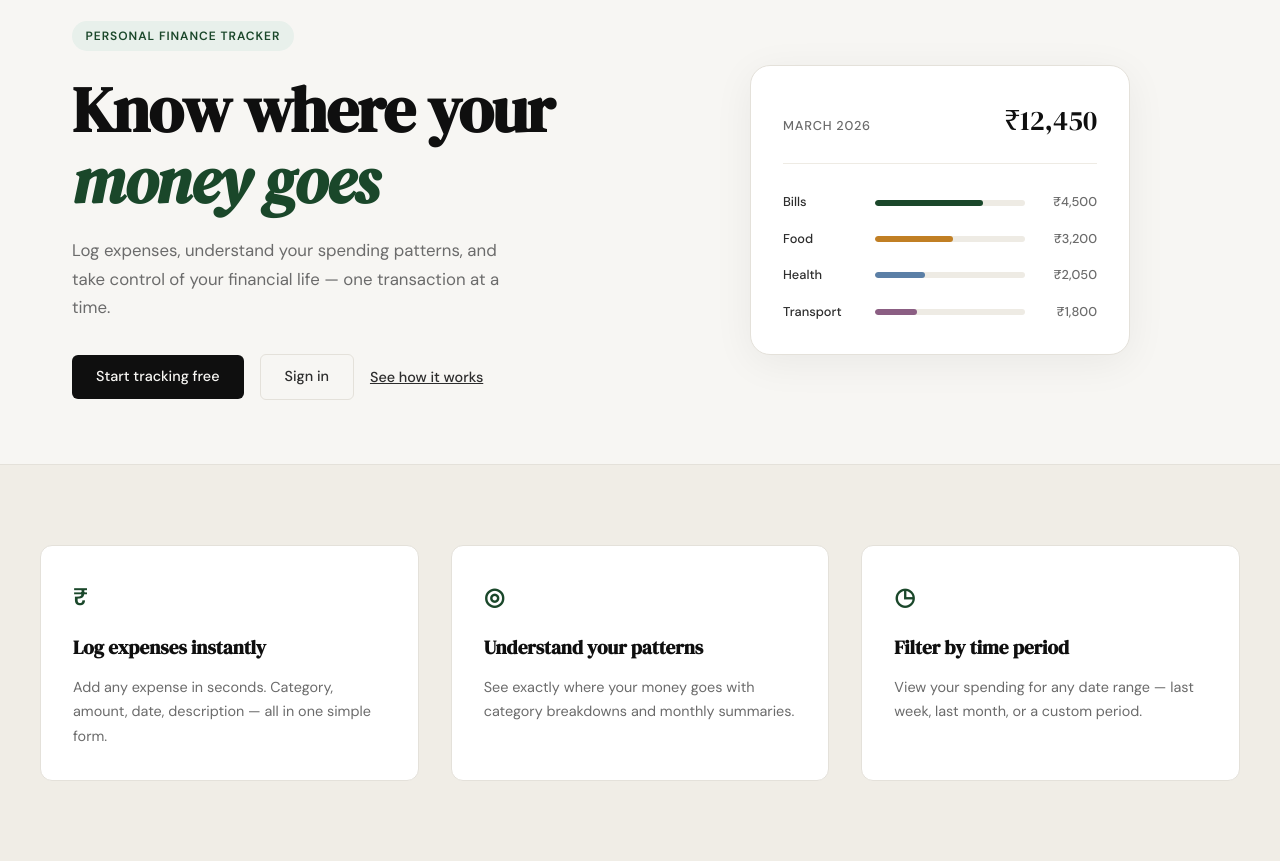
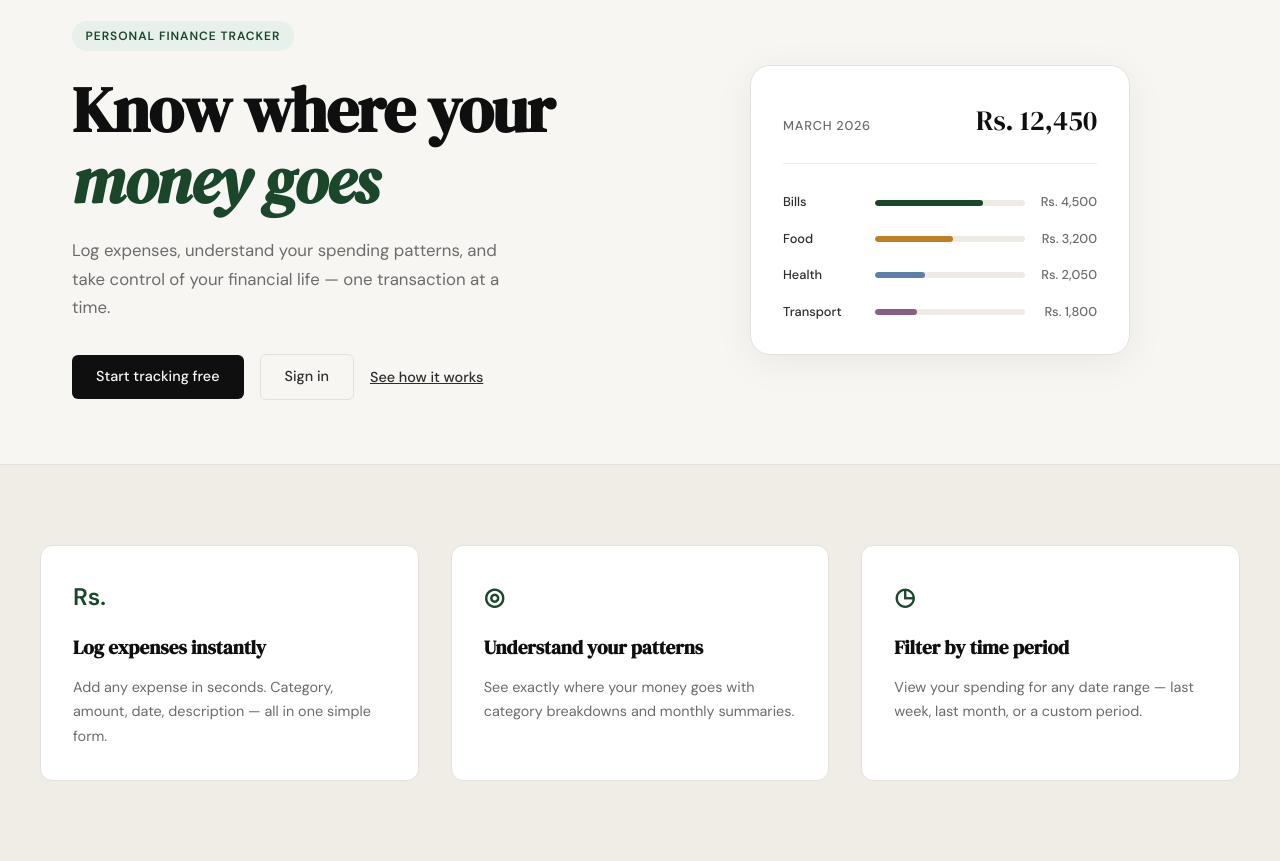
Before and after one commit to ahsanKhan-7/spendly, a Flask app: page / in a window 1280 px wide. Shown: the part 120-981 px from the top of the page. Run offline with Flask 3, Linux system fonts and the light colour scheme.

Commit message:
landing: replace Indian placeholders with Pakistani ones

```diff
--- a/templates/landing.html
+++ b/templates/landing.html
@@ -26,7 +26,7 @@
         <div class="mock-card">
             <div class="mock-card-header">
                 <span class="mock-label">March 2026</span>
-                <span class="mock-total">₹12,450</span>
+                <span class="mock-total">Rs. 12,450</span>
             </div>
             <div class="mock-bars">
                 <div class="mock-bar-row">
@@ -34,28 +34,28 @@
                     <div class="mock-bar-track">
                         <div class="mock-bar" style="width: 72%"></div>
                     </div>
-                    <span class="mock-amt">₹4,500</span>
+                    <span class="mock-amt">Rs. 4,500</span>
                 </div>
                 <div class="mock-bar-row">
                     <span class="mock-cat">Food</span>
                     <div class="mock-bar-track">
                         <div class="mock-bar mock-bar-2" style="width: 52%"></div>
                     </div>
-                    <span class="mock-amt">₹3,200</span>
+                    <span class="mock-amt">Rs. 3,200</span>
                 </div>
                 <div class="mock-bar-row">
                     <span class="mock-cat">Health</span>
                     <div class="mock-bar-track">
                         <div class="mock-bar mock-bar-3" style="width: 33%"></div>
                     </div>
-                    <span class="mock-amt">₹2,050</span>
+                    <span class="mock-amt">Rs. 2,050</span>
                 </div>
                 <div class="mock-bar-row">
                     <span class="mock-cat">Transport</span>
                     <div class="mock-bar-track">
                         <div class="mock-bar mock-bar-4" style="width: 28%"></div>
                     </div>
-                    <span class="mock-amt">₹1,800</span>
+                    <span class="mock-amt">Rs. 1,800</span>
                 </div>
             </div>
         </div>
@@ -65,7 +65,7 @@
 <section class="features">
     <div class="features-inner">
         <div class="feature-card">
-            <div class="feature-icon">₹</div>
+            <div class="feature-icon">Rs.</div>
             <h3 class="feature-title">Log expenses instantly</h3>
             <p class="feature-body">Add any expense in seconds. Category, amount, date, description — all in one simple form.</p>
         </div>
--- a/templates/login.html
+++ b/templates/login.html
@@ -21,7 +21,7 @@
                 <div class="form-group">
                     <label for="email">Email address</label>
                     <input type="email" id="email" name="email"
-                           class="form-input" placeholder="nitish@example.com"
+                           class="form-input" placeholder="ahsan@example.com"
                            required autofocus>
                 </div>
                 <div class="form-group">
--- a/templates/register.html
+++ b/templates/register.html
@@ -21,13 +21,13 @@
                 <div class="form-group">
                     <label for="name">Full name</label>
                     <input type="text" id="name" name="name"
-                           class="form-input" placeholder="Nitish Kumar"
+                           class="form-input" placeholder="Ahsan Khan"
                            required autofocus>
                 </div>
                 <div class="form-group">
                     <label for="email">Email address</label>
                     <input type="email" id="email" name="email"
-                           class="form-input" placeholder="nitish@example.com"
+                           class="form-input" placeholder="ahsan@example.com"
                            required>
                 </div>
                 <div class="form-group">
```
